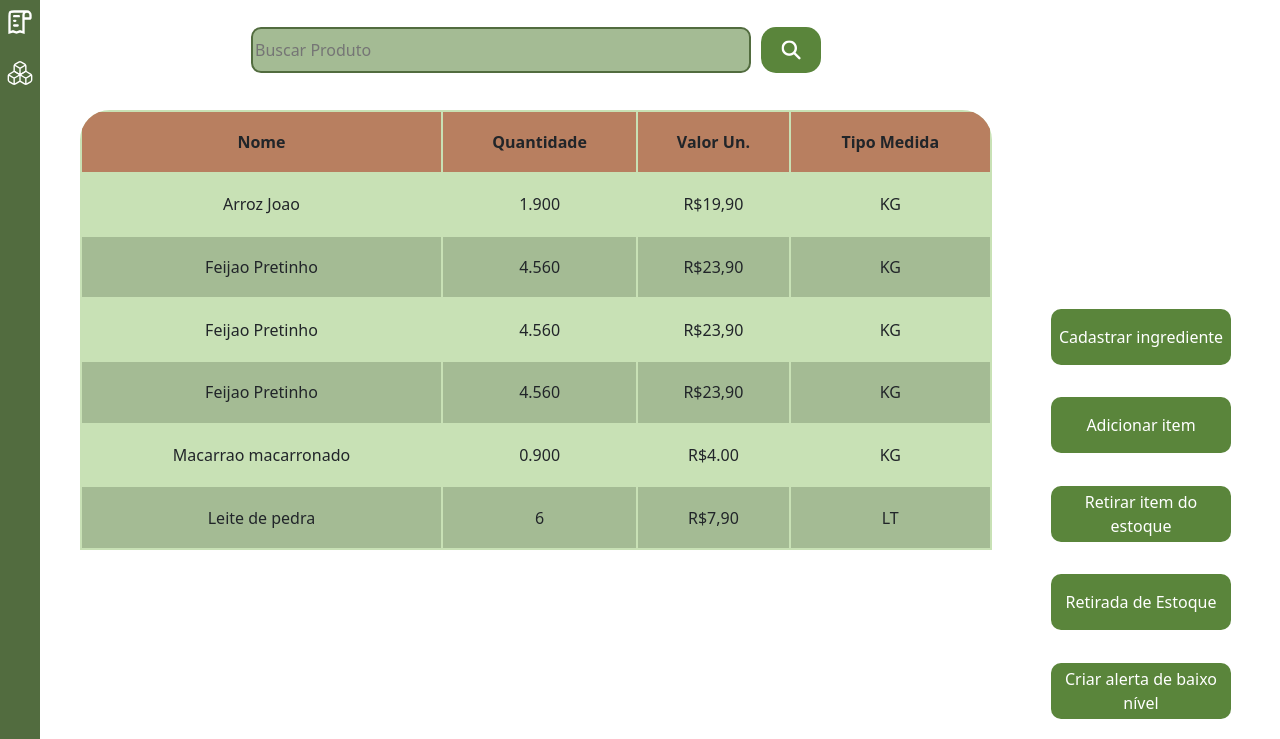
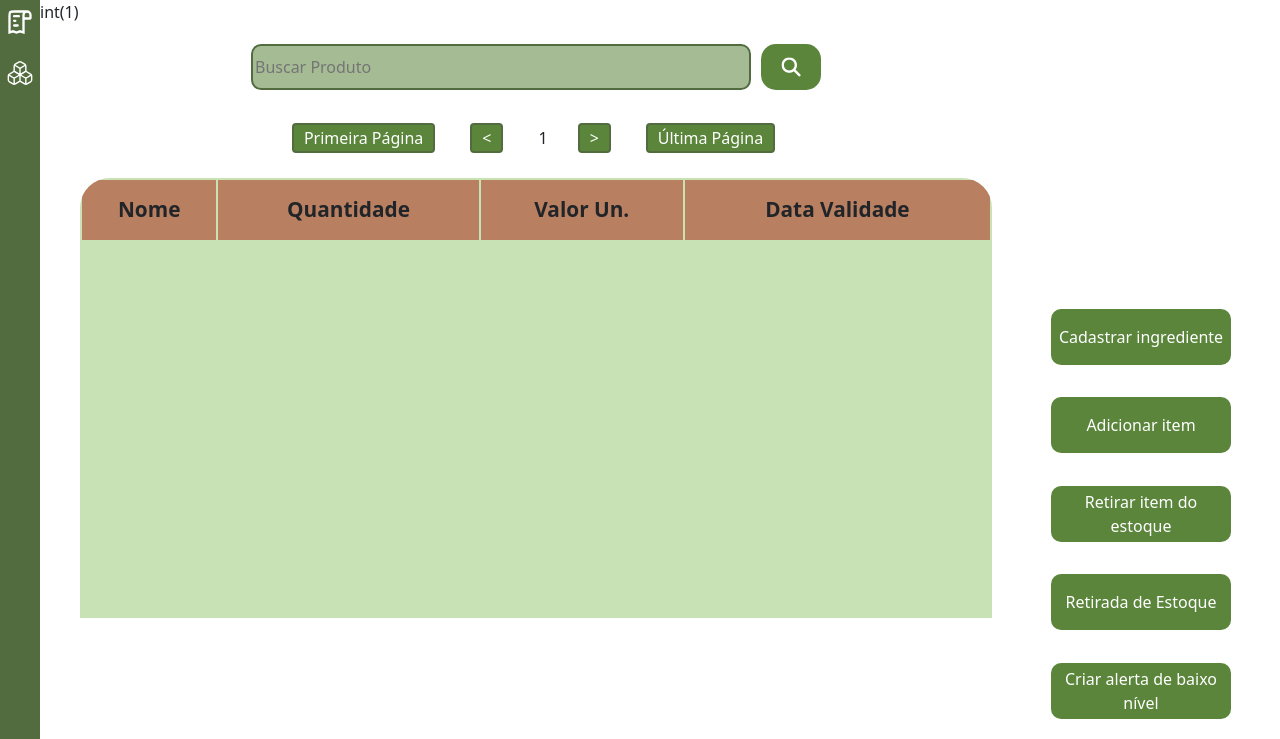
Before and after one commit to Raphael0305/PI_2_semestre, a PHP site: page /paginas/estoque/estoque.php in a window 1280 px wide. Shown: the part 61-800 px from the top of the page. Run offline with PHP 8.4, Linux system fonts and the light colour scheme; tables that the repository leaves empty hold one stand-in row (values such as "Sample post"); lists and menus that the app fills with data are empty; some libraries are stand-ins or nearby versions.

Commit message:
Pesquisa de produtos e paginação
Feita a pesquisa por produto e a paginação da aba estoque

```diff
--- a/src/controle/autenticador.php
+++ b/src/controle/autenticador.php
@@ -25,7 +25,6 @@ class Autenticador{
     }
 
     public function deslogar(){
-        session_start();
         session_unset();
         session_destroy();
     }
--- a/src/controle/query.php
+++ b/src/controle/query.php
@@ -4,12 +4,12 @@ require_once __DIR__ . '/classe-conexao.php';
 
 class Query {
     public $conectar;
-
+// ----------------------------------------------------------------------------------------------------------------------------------------
     public function __construct() {
         $conexao = new ConexaoBanco();
         $this->conectar = $conexao->getConexao();
     }
-
+// ----------------------------------------------------------------------------------------------------------------------------------------
     public function buscarUsuarioPorEmail($email) {
         $query = $this->conectar->prepare("SELECT * FROM usuarios WHERE email = :e");
         $query->bindValue(":e", $email);
@@ -21,7 +21,7 @@ class Query {
             return false;
         }
     }
-
+// ----------------------------------------------------------------------------------------------------------------------------------------
     public function buscarLogin($email, $senha) {
         $query = $this->conectar->prepare("SELECT * FROM usuarios WHERE email = :e AND senha = :s");
         $query->bindValue(":e", $email);
@@ -34,11 +34,42 @@ class Query {
             return false;
         }
     }
-
+// ----------------------------------------------------------------------------------------------------------------------------------------
     public function buscarDadosUsuario($id){
         $query = $this->conectar->prepare("SELECT * FROM usuarios WHERE id_usuario = :id");
         $query->bindValue(":id",$id);
         $query->execute();
         return $query->fetch();
     }
+// ----------------------------------------------------------------------------------------------------------------------------------------
+// BUSCAR DE INGREDIENTES**
+    public function buscarIngredientesPesquisa($pesquisa){
+
+            $query = $this->conectar->prepare("SELECT * FROM ingredientes WHERE nome LIKE :pesquisa");
+            $query->bindValue(':pesquisa', '%' . $pesquisa . '%');
+            $query->execute();
+            return $query->fetchAll();
+    }
+
+    public function buscarTodosIngredientes($pagina, $limite){
+        $query = $this->conectar->prepare("SELECT * FROM ingredientes LIMIT :pagina, :limite");
+
+        $query->bindValue(':pagina', $pagina, PDO::PARAM_INT);
+        $query->bindValue(':limite', $limite, PDO::PARAM_INT);
+        $query->execute();
+
+        return $query->fetchAll();
+    }
+
+    public function totalPaginas($limite){
+        $registros = $this->conectar->query("SELECT COUNT(*) FROM ingredientes")->fetchColumn();
+        $quantPaginas = ceil($registros / $limite);
+        return $quantPaginas;
+    }
+
+// ----------------------------------------------------------------------------------------------------------------------------------------
+    function buscarEstruturaTabela() {
+        $query = $this->conectar->query("DESCRIBE ingredientes");
+        return $query->fetchAll(PDO::FETCH_ASSOC); // Retorna a estrutura da tabela
+    }
 }
--- a/src/index.php
+++ b/src/index.php
@@ -11,7 +11,7 @@ $login = NEW Autenticador();
 <head>
     <meta charset="UTF-8">
     <meta name="viewport" content="width=device-width, initial-scale=1.0">
-    <link rel="stylesheet" href="paginas/login/css/style.css">
+    <link rel="stylesheet" href="paginas/login/css/style.css?v=1.0">
     <link rel="icon" type="image/x-icon" href="assets/img/logo.png">
     <link href="https://cdn.jsdelivr.net/npm/bootstrap@5.0.2/dist/css/bootstrap.min.css" rel="stylesheet" integrity="sha384-EVSTQN3/azprG1Anm3QDgpJLIm9Nao0Yz1ztcQTwFspd3yD65VohhpuuCOmLASjC" crossorigin="anonymous">
     <title>Marmitaria Fit</title>
@@ -40,7 +40,6 @@ $login = NEW Autenticador();
             <button id="entrarBtn" style="margin-top: 15px;" type="submit" class="btn btn-success" disabled>Entrar</button>
             <!-- -----------------------------------------         INICIO PHP           ---------------------------------------------------->
             <?php
-
                if(isset($_POST['email'])){
                     $email = addslashes ($_POST['email']);
                     $senha = addslashes ($_POST['passwd']);
--- a/src/paginas/estoque/css/content.css
+++ b/src/paginas/estoque/css/content.css
@@ -13,6 +13,7 @@
 }
 
 .search_box {
+    margin-top: 2%;
     flex: 0 0 100px;
     display: flex;
     justify-content: center;
--- a/src/paginas/estoque/css/inventory_page.css
+++ b/src/paginas/estoque/css/inventory_page.css
@@ -61,7 +61,7 @@ do lado direito */
     display: flex;
     justify-content: center;
     align-items: center;
-    margin: 10px 40px 0px;
+    margin: -8px 40px 0px;
     overflow: auto;
     max-height: 440px;
 }
@@ -83,6 +83,7 @@ do lado direito */
 tr {
     text-align: center;
     height: 60px;
+    font-size: 1.3rem;
 }
 
 tr:nth-child(even) {
@@ -130,3 +131,33 @@ tr:nth-child(even) {
     border-radius: 10px;
     background-color: #5A853B;
 }
+
+td{
+    font-size: 1.3rem;
+    font-weight:700;
+}
+
+.paginacao{
+    gap: 30px;
+    display: flex;
+    align-items: center;
+    justify-content: center;
+    margin: 33px auto;
+    width: 60%;
+}
+
+.pagina{
+    background-color: #5A853B;
+    border: 2px solid #526C3F;
+    color: white;
+    padding: 5px 10px;
+    text-decoration: none;
+    display: flex;
+    align-items: center;
+    justify-content: center;
+    border-radius: 4px;
+    display: flex;
+    margin-right: 5px;
+    cursor: pointer;
+    height: 30px;
+}
--- a/src/paginas/estoque/estoque.php
+++ b/src/paginas/estoque/estoque.php
@@ -1,10 +1,33 @@
+<?php
+session_start();
+require_once __DIR__ . '/../../controle/query.php';
+require_once __DIR__ . '/../../controle/autenticador.php';
+$consulta = new Query;
+$autenticador = new Autenticador;
+$autenticador->autenticarUsuario();
+
+$pagina = 0;
+$limite = 5;
+$totalPaginas = $consulta->totalPaginas($limite);
+
+
+
+//caso clique no sair
+if (isset($_POST['sair'])) {
+    $autenticador->deslogar();
+    header("Location: ../../index.php");
+    exit();
+}
+?>
+
+
 <!DOCTYPE html>
-<html lang="en">
+<html lang="pt-br">
 
 <head>
     <meta charset="UTF-8">
-    <link rel="stylesheet" href="css/inventory_page.css">
-    <link rel="stylesheet" href="css/content.css">
+    <link rel="stylesheet" href="css/inventory_page.css?v1.5">
+    <link rel="stylesheet" href="css/content.css?v1.1">
     <meta name="viewport" content="width=device-width, initial-scale=1.0">
     <link rel="icon" type="image/x-icon" href="assets/img/logo.png">
     <script src="https://kit.fontawesome.com/e874ed8d35.js" crossorigin="anonymous"></script>
@@ -45,28 +68,54 @@
                             <a class="navbar-brand ms-2 fs-6 fst-italic">Marmitaria Fit</a>
                         </div>
                         <div>
-                            <a style="height: 32px; font-size: 12px;" href="../../controle/logout.php" class="btn btn-danger">Sair</a>
+                            <form method="post" style="display: inline;">
+                                <button style="height: 32px; font-size: 12px;" class="btn btn-danger" type="submit" name="sair">Sair</button>
+                            </form>
                         </div>
-                    </div>
                 </nav>
             </div>
             <div class="page_content">
+                <div class="table_side">
+                    <!------------------------------------------------------- PHP  PESQUISA -------------------------->
+                    <?php
+                        $pagina = filter_input(INPUT_GET, 'pagina', FILTER_VALIDATE_INT) ?: 1; // pegar dados para paginação
+                        $pagina = max(1, min($pagina, $totalPaginas)); //controle para não passar o total de paginas
+                        $pesquisa = isset($_GET['pesquisa']) ? addslashes($_GET['pesquisa']) : ''; // pega dados para pesquisa
 
+                        if(empty($pesquisa)){
+                            $dados = $consulta->buscarTodosIngredientes($pagina,$limite);
+                        } else {
+                            $dados = $consulta->buscarIngredientesPesquisa($pesquisa);
+                        }
+                        var_dump($pagina);
+                    ?>
+                    <form method="get">
+                        <div class="search_box">
+                            <input class="serach_input" type="text" placeholder="Buscar Produto" name='pesquisa'>
+                            <div>
+                                <button class="search_btn">
+                                    <i class="fa-solid fa-magnifying-glass fa-beat" style="--fa-animation-duration: 2s; color:white;"></i>
+                                </button>
+                            </div>
+                        </div>
+                    </form>
+                        <!-------------------------------------------------- FIM PHP PESQUISA --------------------------->
 
+                        <!-- ----------------------------------------------- INICIO PAGINAÇÃO --------------------------->
 
+                   <div class="paginacao">
+                       <a href="?pagina=1" class="pagina">Primeira Página</a>
 
+                       <a href="?pagina=<?= $pagina - 1 ?>" class="pagina"><</a>
 
+                       <div class="numero" class="pagina"><?= $pagina ?></div>
 
+                       <a href="?pagina=<?= $pagina + 1 ?>" class="pagina">></a>
 
-                <div class="table_side">
-                    <div class="search_box">
-                        <input class="serach_input" type="text" placeholder="Buscar Produto">
-                        <div>
-                            <button class="search_btn">
-                                <i class="fa-solid fa-magnifying-glass fa-beat" style="--fa-animation-duration: 2s; color:white;"></i>
-                            </button>
-                        </div>
-                    </div>
+                       <a href="?pagina=<?= $totalPaginas ?>" class="pagina">Última Página</a>
+                   </div>
+                   <!-- FIM PAGINAÇÃO -->
+
                     <div class="table_box">
                         <table class="tables">
                             <thead>
@@ -74,53 +123,30 @@
                                     <th>Nome</th>
                                     <th>Quantidade</th>
                                     <th>Valor Un.</th>
-                                    <th>Tipo Medida</th>
+                                    <th>Data Validade</th>
                                 </tr>
                             </thead>
                             <tbody>
-                                <tr>
-                                    <td>Arroz Joao</td>
-                                    <td>1.900</td>
-                                    <td>R$19,90</td>
-                                    <td>KG</td>
-                                </tr>
-                                <tr>
-                                    <td>Feijao Pretinho</td>
-                                    <td>4.560</td>
-                                    <td>R$23,90</td>
-                                    <td>KG</td>
-                                </tr>
-                                <tr>
-                                    <td>Feijao Pretinho</td>
-                                    <td>4.560</td>
-                                    <td>R$23,90</td>
-                                    <td>KG</td>
-                                </tr>
-                                <tr>
-                                    <td>Feijao Pretinho</td>
-                                    <td>4.560</td>
-                                    <td>R$23,90</td>
-                                    <td>KG</td>
-                                </tr>
-                                <tr>
-                                    <td>Macarrao macarronado</td>
-                                    <td>0.900</td>
-                                    <td>R$4.00</td>
-                                    <td>KG</td>
-                                </tr>
-                                <tr>
-                                    <td>Leite de pedra</td>
-                                    <td>6</td>
-                                    <td>R$7,90</td>
-                                    <td>LT</td>
-                                </tr>
+                                <!-------------- PHP CÓDIGOS ------- -->
+                                <?php
+                                foreach ($dados as $ingredi) {
+                                ?>
+                                    <tr>
+                                        <td><?php echo $ingredi['nome']; ?></td>
+                                        <td><?php echo $ingredi['quantidade']; ?></td>
+                                        <td><?php echo $ingredi['preco_compra'] . '$'; ?></td>
+                                        <td><?php echo $ingredi['data_validade']; ?></td>
+                                    </tr>
+                                <?php
+                                }
+                                ?>
                             </tbody>
                         </table>
                     </div>
                 </div>
 
 
-
+                <!-- quantidade,preço -->
 
 
 
@@ -141,3 +167,5 @@
 </body>
 
 </html>
+
+<?php
```
Also changed, not shown: src/controle/usuario.php (+8 -1 lines), src/paginas/comanda/comanda.php (+19 -0 lines), src/paginas/login/css/style.css (+10 -0 lines). Lines whose indentation alone changed are shown as unchanged.
